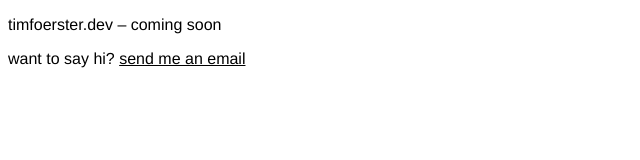
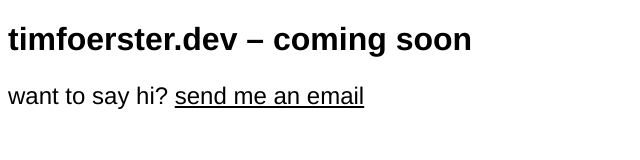
Before and after one commit to TimTFoerster/timfoerster-main-portfolio, a plain HTML site: page public/index.html in a window 1280 px wide. Shown: the whole page, without its empty margins (0-640 px from the left). Drawn offline with Linux system fonts and the light colour scheme.

Commit message:
change font size in index.html

```diff
--- a/public/index.html
+++ b/public/index.html
@@ -5,7 +5,7 @@
         <link rel="stylesheet" href="style.css">
     </head>
     <body>
-        <p>timfoerster.dev – coming soon</p>
+        <h1>timfoerster.dev – coming soon</h1>
         <p>want to say hi? <a href="mailto:hi@timfoerster.dev">send me an email</a></p>
     </body>
 </html>
--- a/public/style.css
+++ b/public/style.css
@@ -17,3 +17,11 @@ a:active {
 a:visited {
     color: black;
 }
+
+h1 {
+    font-size: 2rem;
+}
+
+p {
+    font-size: 1.5rem;
+}
```
Also changed, not shown: 1 other file.
